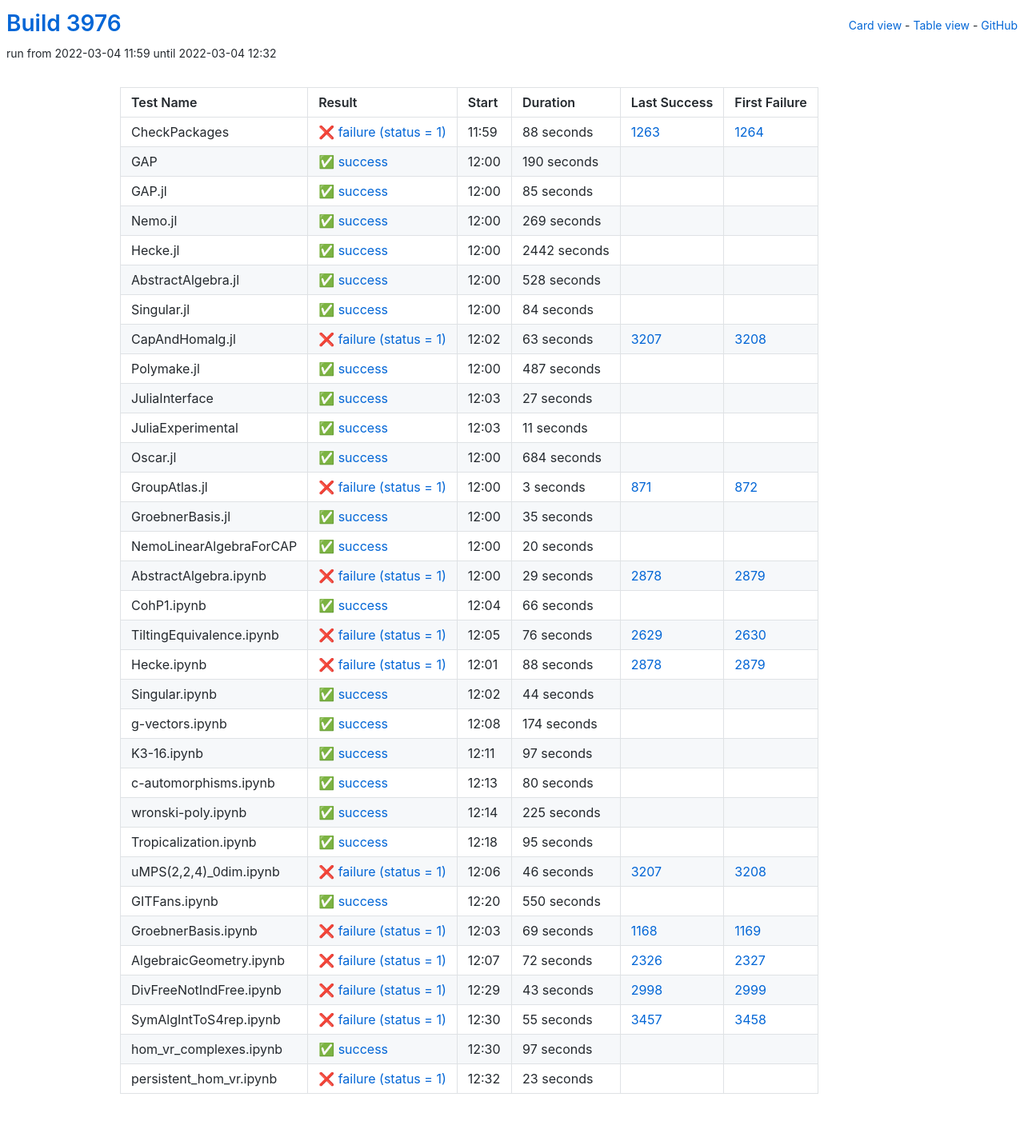
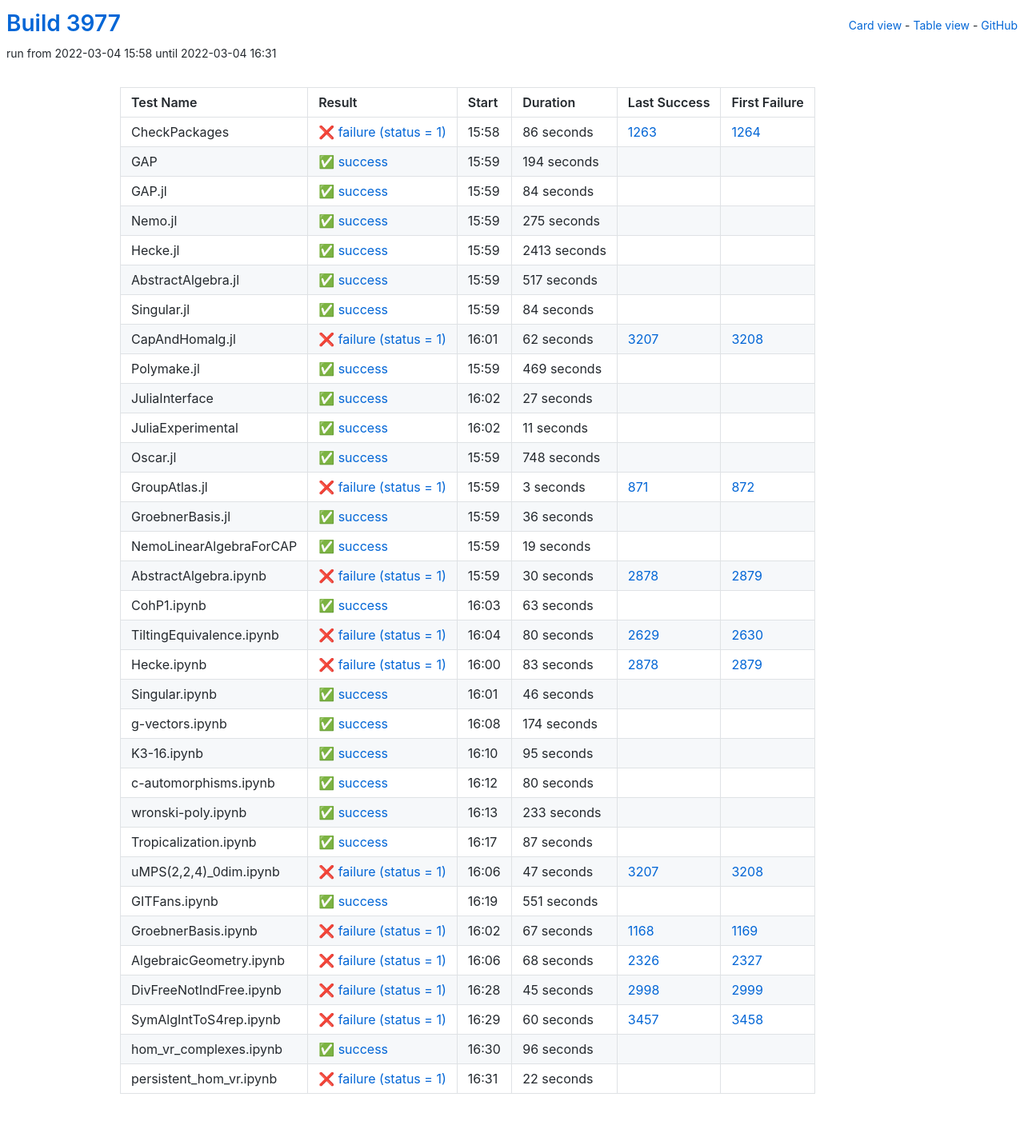
Before and after one commit to oscar-system/oscar-ci-status-stable, a Jekyll site: the page built from table.html, in a window 1280 px wide. Shown: the whole page at 80% size. Built offline with Jekyll 4.4.1, drawn with Linux system fonts in a browser that asks for light colours.

Commit message:
Build #3977

```diff
--- a/_data/ci.yml
+++ b/_data/ci.yml
@@ -1,6 +1,6 @@
 ---
-build: 3976
-build_url: https://oscarci.mathematik.uni-kl.de/job/oscar-stable/3976/
+build: 3977
+build_url: https://oscarci.mathematik.uni-kl.de/job/oscar-stable/3977/
 job: oscar-stable
 organization: oscar-system
 repo: oscar-ci-status-stable
@@ -8,80 +8,80 @@ repourl: https://github.com/oscar-system/oscar-ci-status-stable
 tests:
 - name: CheckPackages
   id: checkpackages
-  log: https://oscarci.mathematik.uni-kl.de/job/oscar-stable/3976/artifact/logs/build-3976/CheckPackages.log
-  start: 2022-03-04 11:59
+  log: https://oscarci.mathematik.uni-kl.de/job/oscar-stable/3977/artifact/logs/build-3977/CheckPackages.log
+  start: 2022-03-04 15:58
   success: false
   exitcode: 1
   status: failure
-  duration: 88
+  duration: 86
   last_success: 1263
   last_success_url: https://oscarci.mathematik.uni-kl.de/job/oscar-stable/1263/
   first_failure: 1264
   first_failure_url: https://oscarci.mathematik.uni-kl.de/job/oscar-stable/1264/
 - name: GAP
   id: gap
-  log: https://oscarci.mathematik.uni-kl.de/job/oscar-stable/3976/artifact/logs/build-3976/GAP.log
-  start: 2022-03-04 12:00
+  log: https://oscarci.mathematik.uni-kl.de/job/oscar-stable/3977/artifact/logs/build-3977/GAP.log
+  start: 2022-03-04 15:59
   success: true
   exitcode: 0
   status: success
-  duration: 190
+  duration: 194
   last_success: false
   last_success_url:
   first_failure: false
   first_failure_url:
 - name: GAP.jl
   id: gap-jl
-  log: https://oscarci.mathematik.uni-kl.de/job/oscar-stable/3976/artifact/logs/build-3976/GAP.jl.log
-  start: 2022-03-04 12:00
+  log: https://oscarci.mathematik.uni-kl.de/job/oscar-stable/3977/artifact/logs/build-3977/GAP.jl.log
+  start: 2022-03-04 15:59
   success: true
   exitcode: 0
   status: success
-  duration: 85
+  duration: 84
   last_success: false
   last_success_url:
   first_failure: false
   first_failure_url:
 - name: Nemo.jl
   id: nemo-jl
-  log: https://oscarci.mathematik.uni-kl.de/job/oscar-stable/3976/artifact/logs/build-3976/Nemo.jl.log
-  start: 2022-03-04 12:00
+  log: https://oscarci.mathematik.uni-kl.de/job/oscar-stable/3977/artifact/logs/build-3977/Nemo.jl.log
+  start: 2022-03-04 15:59
   success: true
   exitcode: 0
   status: success
-  duration: 269
+  duration: 275
   last_success: false
   last_success_url:
   first_failure: false
   first_failure_url:
 - name: Hecke.jl
   id: hecke-jl
-  log: https://oscarci.mathematik.uni-kl.de/job/oscar-stable/3976/artifact/logs/build-3976/Hecke.jl.log
-  start: 2022-03-04 12:00
+  log: https://oscarci.mathematik.uni-kl.de/job/oscar-stable/3977/artifact/logs/build-3977/Hecke.jl.log
+  start: 2022-03-04 15:59
   success: true
   exitcode: 0
   status: success
-  duration: 2442
+  duration: 2413
   last_success: false
   last_success_url:
   first_failure: false
   first_failure_url:
 - name: AbstractAlgebra.jl
   id: abstractalgebra-jl
-  log: https://oscarci.mathematik.uni-kl.de/job/oscar-stable/3976/artifact/logs/build-3976/AbstractAlgebra.jl.log
-  start: 2022-03-04 12:00
+  log: https://oscarci.mathematik.uni-kl.de/job/oscar-stable/3977/artifact/logs/build-3977/AbstractAlgebra.jl.log
+  start: 2022-03-04 15:59
   success: true
   exitcode: 0
   status: success
-  duration: 528
+  duration: 517
   last_success: false
   last_success_url:
   first_failure: false
   first_failure_url:
 - name: Singular.jl
   id: singular-jl
-  log: https://oscarci.mathematik.uni-kl.de/job/oscar-stable/3976/artifact/logs/build-3976/Singular.jl.log
-  start: 2022-03-04 12:00
+  log: https://oscarci.mathematik.uni-kl.de/job/oscar-stable/3977/artifact/logs/build-3977/Singular.jl.log
+  start: 2022-03-04 15:59
   success: true
   exitcode: 0
   status: success
@@ -92,32 +92,32 @@ tests:
   first_failure_url:
 - name: CapAndHomalg.jl
   id: capandhomalg-jl
-  log: https://oscarci.mathematik.uni-kl.de/job/oscar-stable/3976/artifact/logs/build-3976/CapAndHomalg.jl.log
-  start: 2022-03-04 12:02
+  log: https://oscarci.mathematik.uni-kl.de/job/oscar-stable/3977/artifact/logs/build-3977/CapAndHomalg.jl.log
+  start: 2022-03-04 16:01
   success: false
   exitcode: 1
   status: failure
-  duration: 63
+  duration: 62
   last_success: 3207
   last_success_url: https://oscarci.mathematik.uni-kl.de/job/oscar-stable/3207/
   first_failure: 3208
   first_failure_url: https://oscarci.mathematik.uni-kl.de/job/oscar-stable/3208/
 - name: Polymake.jl
   id: polymake-jl
-  log: https://oscarci.mathematik.uni-kl.de/job/oscar-stable/3976/artifact/logs/build-3976/Polymake.jl.log
-  start: 2022-03-04 12:00
+  log: https://oscarci.mathematik.uni-kl.de/job/oscar-stable/3977/artifact/logs/build-3977/Polymake.jl.log
+  start: 2022-03-04 15:59
   success: true
   exitcode: 0
   status: success
-  duration: 487
+  duration: 469
   last_success: false
   last_success_url:
   first_failure: false
   first_failure_url:
 - name: JuliaInterface
   id: juliainterface
-  log: https://oscarci.mathematik.uni-kl.de/job/oscar-stable/3976/artifact/logs/build-3976/JuliaInterface.log
-  start: 2022-03-04 12:03
+  log: https://oscarci.mathematik.uni-kl.de/job/oscar-stable/3977/artifact/logs/build-3977/JuliaInterface.log
+  start: 2022-03-04 16:02
   success: true
   exitcode: 0
   status: success
@@ -128,8 +128,8 @@ tests:
   first_failure_url:
 - name: JuliaExperimental
   id: juliaexperimental
-  log: https://oscarci.mathematik.uni-kl.de/job/oscar-stable/3976/artifact/logs/build-3976/JuliaExperimental.log
-  start: 2022-03-04 12:03
+  log: https://oscarci.mathematik.uni-kl.de/job/oscar-stable/3977/artifact/logs/build-3977/JuliaExperimental.log
+  start: 2022-03-04 16:02
   success: true
   exitcode: 0
   status: success
@@ -140,20 +140,20 @@ tests:
   first_failure_url:
 - name: Oscar.jl
   id: oscar-jl
-  log: https://oscarci.mathematik.uni-kl.de/job/oscar-stable/3976/artifact/logs/build-3976/Oscar.jl.log
-  start: 2022-03-04 12:00
+  log: https://oscarci.mathematik.uni-kl.de/job/oscar-stable/3977/artifact/logs/build-3977/Oscar.jl.log
+  start: 2022-03-04 15:59
   success: true
   exitcode: 0
   status: success
-  duration: 684
+  duration: 748
   last_success: false
   last_success_url:
   first_failure: false
   first_failure_url:
 - name: GroupAtlas.jl
   id: groupatlas-jl
-  log: https://oscarci.mathematik.uni-kl.de/job/oscar-stable/3976/artifact/logs/build-3976/GroupAtlas.jl.log
-  start: 2022-03-04 12:00
+  log: https://oscarci.mathematik.uni-kl.de/job/oscar-stable/3977/artifact/logs/build-3977/GroupAtlas.jl.log
+  start: 2022-03-04 15:59
   success: false
   exitcode: 1
   status: failure
@@ -164,92 +164,92 @@ tests:
   first_failure_url: https://oscarci.mathematik.uni-kl.de/job/oscar-stable/872/
 - name: GroebnerBasis.jl
   id: groebnerbasis-jl
-  log: https://oscarci.mathematik.uni-kl.de/job/oscar-stable/3976/artifact/logs/build-3976/GroebnerBasis.jl.log
-  start: 2022-03-04 12:00
+  log: https://oscarci.mathematik.uni-kl.de/job/oscar-stable/3977/artifact/logs/build-3977/GroebnerBasis.jl.log
+  start: 2022-03-04 15:59
   success: true
   exitcode: 0
   status: success
-  duration: 35
+  duration: 36
   last_success: false
   last_success_url:
   first_failure: false
   first_failure_url:
 - name: NemoLinearAlgebraForCAP
   id: nemolinearalgebraforcap
-  log: https://oscarci.mathematik.uni-kl.de/job/oscar-stable/3976/artifact/logs/build-3976/NemoLinearAlgebraForCAP.log
-  start: 2022-03-04 12:00
+  log: https://oscarci.mathematik.uni-kl.de/job/oscar-stable/3977/artifact/logs/build-3977/NemoLinearAlgebraForCAP.log
+  start: 2022-03-04 15:59
   success: true
   exitcode: 0
   status: success
-  duration: 20
+  duration: 19
   last_success: false
   last_success_url:
   first_failure: false
   first_failure_url:
 - name: AbstractAlgebra.ipynb
   id: abstractalgebra-ipynb
-  log: https://oscarci.mathematik.uni-kl.de/job/oscar-stable/3976/artifact/logs/build-3976/AbstractAlgebra.ipynb.log
-  start: 2022-03-04 12:00
+  log: https://oscarci.mathematik.uni-kl.de/job/oscar-stable/3977/artifact/logs/build-3977/AbstractAlgebra.ipynb.log
+  start: 2022-03-04 15:59
   success: false
   exitcode: 1
   status: failure
-  duration: 29
+  duration: 30
   last_success: 2878
   last_success_url: https://oscarci.mathematik.uni-kl.de/job/oscar-stable/2878/
   first_failure: 2879
   first_failure_url: https://oscarci.mathematik.uni-kl.de/job/oscar-stable/2879/
 - name: CohP1.ipynb
   id: cohp1-ipynb
-  log: https://oscarci.mathematik.uni-kl.de/job/oscar-stable/3976/artifact/logs/build-3976/CohP1.ipynb.log
-  start: 2022-03-04 12:04
+  log: https://oscarci.mathematik.uni-kl.de/job/oscar-stable/3977/artifact/logs/build-3977/CohP1.ipynb.log
+  start: 2022-03-04 16:03
   success: true
   exitcode: 0
   status: success
-  duration: 66
+  duration: 63
   last_success: false
   last_success_url:
   first_failure: false
   first_failure_url:
 - name: TiltingEquivalence.ipynb
   id: tiltingequivalence-ipynb
-  log: https://oscarci.mathematik.uni-kl.de/job/oscar-stable/3976/artifact/logs/build-3976/TiltingEquivalence.ipynb.log
-  start: 2022-03-04 12:05
+  log: https://oscarci.mathematik.uni-kl.de/job/oscar-stable/3977/artifact/logs/build-3977/TiltingEquivalence.ipynb.log
+  start: 2022-03-04 16:04
   success: false
   exitcode: 1
   status: failure
-  duration: 76
+  duration: 80
   last_success: 2629
   last_success_url: https://oscarci.mathematik.uni-kl.de/job/oscar-stable/2629/
   first_failure: 2630
   first_failure_url: https://oscarci.mathematik.uni-kl.de/job/oscar-stable/2630/
 - name: Hecke.ipynb
   id: hecke-ipynb
-  log: https://oscarci.mathematik.uni-kl.de/job/oscar-stable/3976/artifact/logs/build-3976/Hecke.ipynb.log
-  start: 2022-03-04 12:01
+  log: https://oscarci.mathematik.uni-kl.de/job/oscar-stable/3977/artifact/logs/build-3977/Hecke.ipynb.log
+  start: 2022-03-04 16:00
   success: false
   exitcode: 1
   status: failure
-  duration: 88
+  duration: 83
   last_success: 2878
   last_success_url: https://oscarci.mathematik.uni-kl.de/job/oscar-stable/2878/
   first_failure: 2879
   first_failure_url: https://oscarci.mathematik.uni-kl.de/job/oscar-stable/2879/
 - name: Singular.ipynb
   id: singular-ipynb
-  log: https://oscarci.mathematik.uni-kl.de/job/oscar-stable/3976/artifact/logs/build-3976/Singular.ipynb.log
-  start: 2022-03-04 12:02
+  log: https://oscarci.mathematik.uni-kl.de/job/oscar-stable/3977/artifact/logs/build-3977/Singular.ipynb.log
+  start: 2022-03-04 16:01
   success: true
   exitcode: 0
   status: success
-  duration: 44
+  duration: 46
   last_success: false
   last_success_url:
   first_failure: false
   first_failure_url:
 - name: g-vectors.ipynb
   id: g-vectors-ipynb
-  log: https://oscarci.mathematik.uni-kl.de/job/oscar-stable/3976/artifact/logs/build-3976/g-vectors.ipynb.log
-  start: 2022-03-04 12:08
+  log: https://oscarci.mathematik.uni-kl.de/job/oscar-stable/3977/artifact/logs/build-3977/g-vectors.ipynb.log
+  start: 2022-03-04 16:08
   success: true
   exitcode: 0
   status: success
@@ -260,20 +260,20 @@ tests:
   first_failure_url:
 - name: K3-16.ipynb
   id: k3-16-ipynb
-  log: https://oscarci.mathematik.uni-kl.de/job/oscar-stable/3976/artifact/logs/build-3976/K3-16.ipynb.log
-  start: 2022-03-04 12:11
+  log: https://oscarci.mathematik.uni-kl.de/job/oscar-stable/3977/artifact/logs/build-3977/K3-16.ipynb.log
+  start: 2022-03-04 16:10
   success: true
   exitcode: 0
   status: success
-  duration: 97
+  duration: 95
   last_success: false
   last_success_url:
   first_failure: false
   first_failure_url:
 - name: c-automorphisms.ipynb
   id: c-automorphisms-ipynb
-  log: https://oscarci.mathematik.uni-kl.de/job/oscar-stable/3976/artifact/logs/build-3976/c-automorphisms.ipynb.log
-  start: 2022-03-04 12:13
+  log: https://oscarci.mathematik.uni-kl.de/job/oscar-stable/3977/artifact/logs/build-3977/c-automorphisms.ipynb.log
+  start: 2022-03-04 16:12
   success: true
   exitcode: 0
   status: success
@@ -284,120 +284,120 @@ tests:
   first_failure_url:
 - name: wronski-poly.ipynb
   id: wronski-poly-ipynb
-  log: https://oscarci.mathematik.uni-kl.de/job/oscar-stable/3976/artifact/logs/build-3976/wronski-poly.ipynb.log
-  start: 2022-03-04 12:14
+  log: https://oscarci.mathematik.uni-kl.de/job/oscar-stable/3977/artifact/logs/build-3977/wronski-poly.ipynb.log
+  start: 2022-03-04 16:13
   success: true
   exitcode: 0
   status: success
-  duration: 225
+  duration: 233
   last_success: false
   last_success_url:
   first_failure: false
   first_failure_url:
 - name: Tropicalization.ipynb
   id: tropicalization-ipynb
-  log: https://oscarci.mathematik.uni-kl.de/job/oscar-stable/3976/artifact/logs/build-3976/Tropicalization.ipynb.log
-  start: 2022-03-04 12:18
+  log: https://oscarci.mathematik.uni-kl.de/job/oscar-stable/3977/artifact/logs/build-3977/Tropicalization.ipynb.log
+  start: 2022-03-04 16:17
   success: true
   exitcode: 0
   status: success
-  duration: 95
+  duration: 87
   last_success: false
   last_success_url:
   first_failure: false
   first_failure_url:
 - name: uMPS(2,2,4)_0dim.ipynb
   id: umps-2-2-4-0dim-ipynb
-  log: https://oscarci.mathematik.uni-kl.de/job/oscar-stable/3976/artifact/logs/build-3976/uMPS-2-2-4-_0dim.ipynb.log
-  start: 2022-03-04 12:06
+  log: https://oscarci.mathematik.uni-kl.de/job/oscar-stable/3977/artifact/logs/build-3977/uMPS-2-2-4-_0dim.ipynb.log
+  start: 2022-03-04 16:06
   success: false
   exitcode: 1
   status: failure
-  duration: 46
+  duration: 47
   last_success: 3207
   last_success_url: https://oscarci.mathematik.uni-kl.de/job/oscar-stable/3207/
   first_failure: 3208
   first_failure_url: https://oscarci.mathematik.uni-kl.de/job/oscar-stable/3208/
 - name: GITFans.ipynb
   id: gitfans-ipynb
-  log: https://oscarci.mathematik.uni-kl.de/job/oscar-stable/3976/artifact/logs/build-3976/GITFans.ipynb.log
-  start: 2022-03-04 12:20
+  log: https://oscarci.mathematik.uni-kl.de/job/oscar-stable/3977/artifact/logs/build-3977/GITFans.ipynb.log
+  start: 2022-03-04 16:19
   success: true
   exitcode: 0
   status: success
-  duration: 550
+  duration: 551
   last_success: false
   last_success_url:
   first_failure: false
   first_failure_url:
 - name: GroebnerBasis.ipynb
   id: groebnerbasis-ipynb
-  log: https://oscarci.mathematik.uni-kl.de/job/oscar-stable/3976/artifact/logs/build-3976/GroebnerBasis.ipynb.log
-  start: 2022-03-04 12:03
+  log: https://oscarci.mathematik.uni-kl.de/job/oscar-stable/3977/artifact/logs/build-3977/GroebnerBasis.ipynb.log
+  start: 2022-03-04 16:02
   success: false
   exitcode: 1
   status: failure
-  duration: 69
+  duration: 67
   last_success: 1168
   last_success_url: https://oscarci.mathematik.uni-kl.de/job/oscar-stable/1168/
   first_failure: 1169
   first_failure_url: https://oscarci.mathematik.uni-kl.de/job/oscar-stable/1169/
 - name: AlgebraicGeometry.ipynb
   id: algebraicgeometry-ipynb
-  log: https://oscarci.mathematik.uni-kl.de/job/oscar-stable/3976/artifact/logs/build-3976/AlgebraicGeometry.ipynb.log
-  start: 2022-03-04 12:07
+  log: https://oscarci.mathematik.uni-kl.de/job/oscar-stable/3977/artifact/logs/build-3977/AlgebraicGeometry.ipynb.log
+  start: 2022-03-04 16:06
   success: false
   exitcode: 1
   status: failure
-  duration: 72
+  duration: 68
   last_success: 2326
   last_success_url: https://oscarci.mathematik.uni-kl.de/job/oscar-stable/2326/
   first_failure: 2327
   first_failure_url: https://oscarci.mathematik.uni-kl.de/job/oscar-stable/2327/
 - name: DivFreeNotIndFree.ipynb
   id: divfreenotindfree-ipynb
-  log: https://oscarci.mathematik.uni-kl.de/job/oscar-stable/3976/artifact/logs/build-3976/DivFreeNotIndFree.ipynb.log
-  start: 2022-03-04 12:29
+  log: https://oscarci.mathematik.uni-kl.de/job/oscar-stable/3977/artifact/logs/build-3977/DivFreeNotIndFree.ipynb.log
+  start: 2022-03-04 16:28
   success: false
   exitcode: 1
   status: failure
-  duration: 43
+  duration: 45
   last_success: 2998
   last_success_url: https://oscarci.mathematik.uni-kl.de/job/oscar-stable/2998/
   first_failure: 2999
   first_failure_url: https://oscarci.mathematik.uni-kl.de/job/oscar-stable/2999/
 - name: SymAlgIntToS4rep.ipynb
   id: symalginttos4rep-ipynb
-  log: https://oscarci.mathematik.uni-kl.de/job/oscar-stable/3976/artifact/logs/build-3976/SymAlgIntToS4rep.ipynb.log
-  start: 2022-03-04 12:30
+  log: https://oscarci.mathematik.uni-kl.de/job/oscar-stable/3977/artifact/logs/build-3977/SymAlgIntToS4rep.ipynb.log
+  start: 2022-03-04 16:29
   success: false
   exitcode: 1
   status: failure
-  duration: 55
+  duration: 60
   last_success: 3457
   last_success_url: https://oscarci.mathematik.uni-kl.de/job/oscar-stable/3457/
   first_failure: 3458
   first_failure_url: https://oscarci.mathematik.uni-kl.de/job/oscar-stable/3458/
 - name: hom_vr_complexes.ipynb
   id: hom-vr-complexes-ipynb
-  log: https://oscarci.mathematik.uni-kl.de/job/oscar-stable/3976/artifact/logs/build-3976/hom_vr_complexes.ipynb.log
-  start: 2022-03-04 12:30
+  log: https://oscarci.mathematik.uni-kl.de/job/oscar-stable/3977/artifact/logs/build-3977/hom_vr_complexes.ipynb.log
+  start: 2022-03-04 16:30
   success: true
   exitcode: 0
   status: success
-  duration: 97
+  duration: 96
   last_success: false
   last_success_url:
   first_failure: false
   first_failure_url:
 - name: persistent_hom_vr.ipynb
   id: persistent-hom-vr-ipynb
-  log: https://oscarci.mathematik.uni-kl.de/job/oscar-stable/3976/artifact/logs/build-3976/persistent_hom_vr.ipynb.log
-  start: 2022-03-04 12:32
+  log: https://oscarci.mathematik.uni-kl.de/job/oscar-stable/3977/artifact/logs/build-3977/persistent_hom_vr.ipynb.log
+  start: 2022-03-04 16:31
   success: false
   exitcode: 1
   status: failure
-  duration: 23
+  duration: 22
   last_success: false
   last_success_url:
   first_failure: false
```
Also changed, not shown: README.md.
